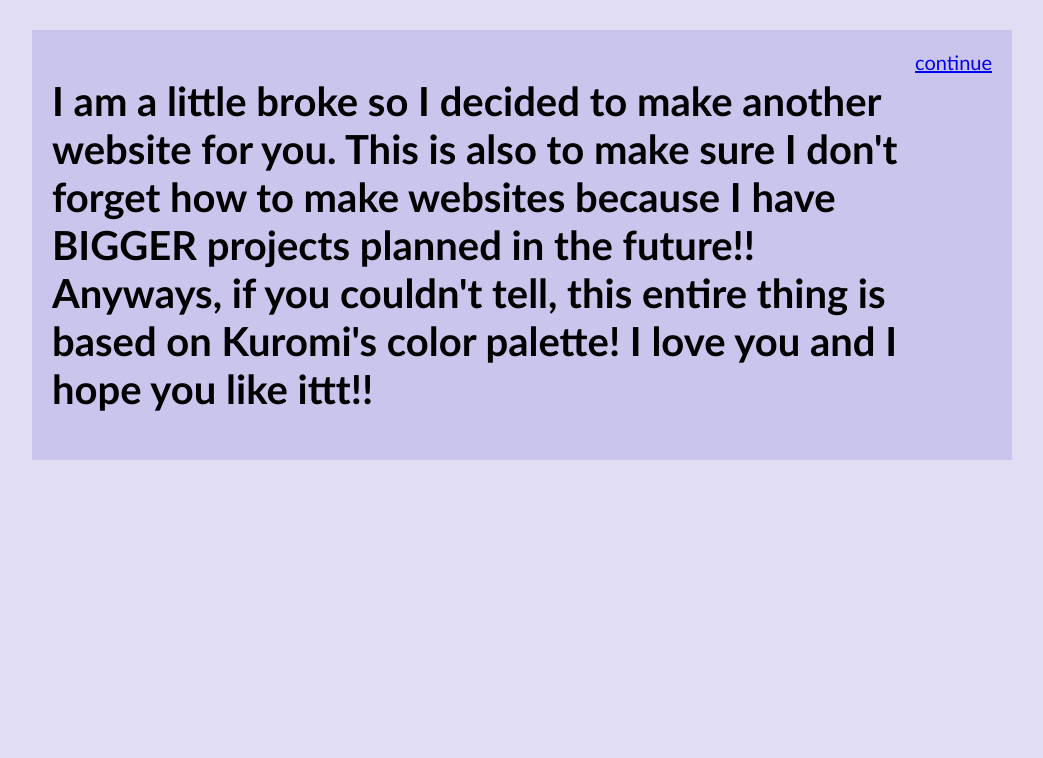
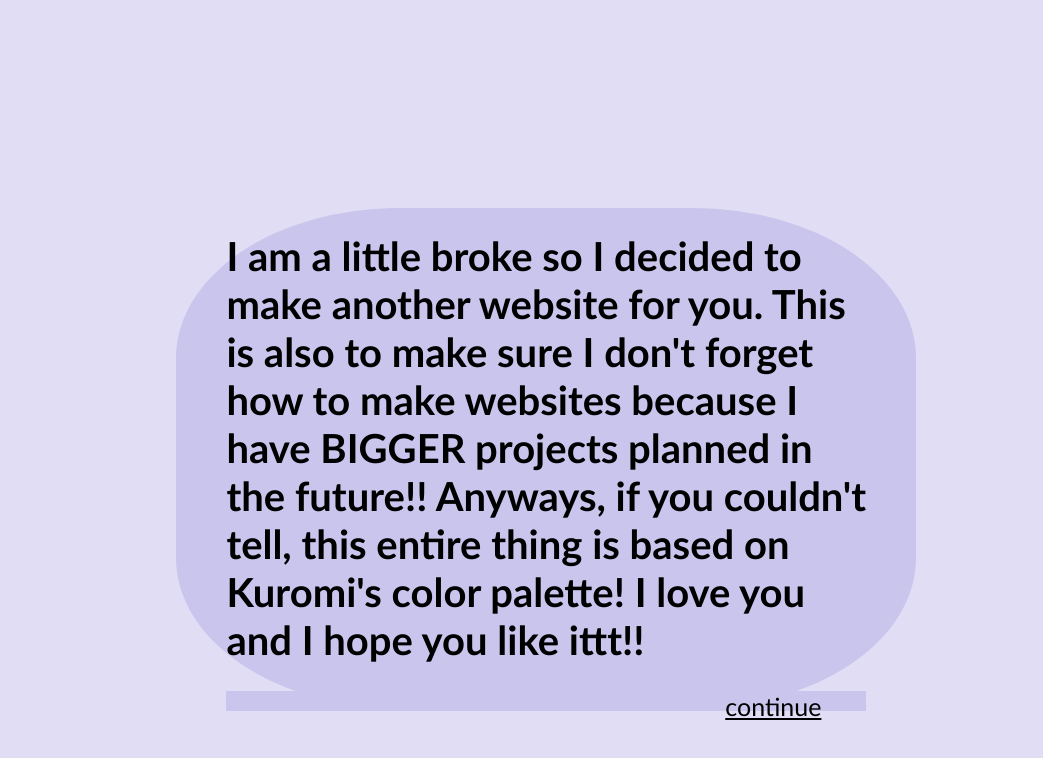
Before and after one commit to iMical/Five-Month, a plain HTML site: page index.html in a window 1280 px wide. Shown: the whole page, without its empty margins (118-1161 px from the left). Drawn offline with Linux system fonts and the light colour scheme; a script that the page names is missing.

Commit message:
Update style.css

```diff
--- a/style.css
+++ b/style.css
@@ -8,31 +8,45 @@ body{
 	margin: 0px;
 }
 
-h1{
-	justify-content: center;
-}
-
-#title{
-	display: flex;
-	justify-content: center;
-	background-color: #514283;
-	color: white;
-	width: 100%;
-	font-size: 2em;
-}
-
 #dialogueBox{
 	display: flex;
 	background-color: #cac5ed;
 	justify-content: center;
-	margin-top: 30px;
-	margin-left: 150px;
-	margin-right: 150px;
+	position: absolute;
+    top: 50%;
+    left: 50%;
+    margin-left: -27%;
+    margin-top: -15%;
 	font-size: 20px;
 	color: black;
-	padding: 20px;
+	padding: 50px;
+	width: 50%;
+	height: 50%;
+	flex-direction: column;
+	border-radius: 30%;
 }
 
-.nextButton{
+#text{
+	display: flex;
+}
 
+#continueButton{
+	display: flex;
+	background-color: #cac5ed;
+	height: 20px;
+	justify-content: right;
+	padding-right: 45px;
+	font-size: 25px;
 }
+a:link{
+	color: black;
+}
+a:visited{
+	color: white;
+}
+a:hover{
+	color: white;
+}
+a:active{
+	color: white;
+}
```
